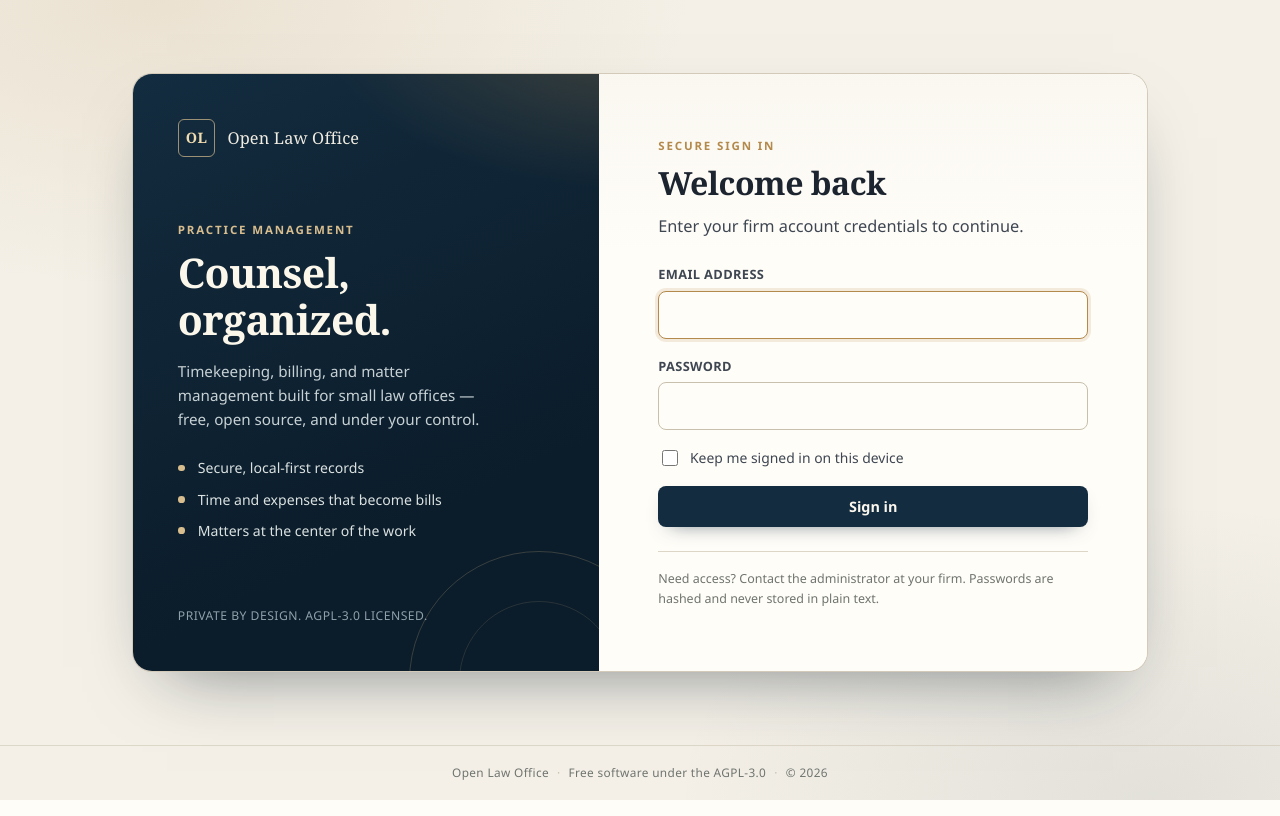
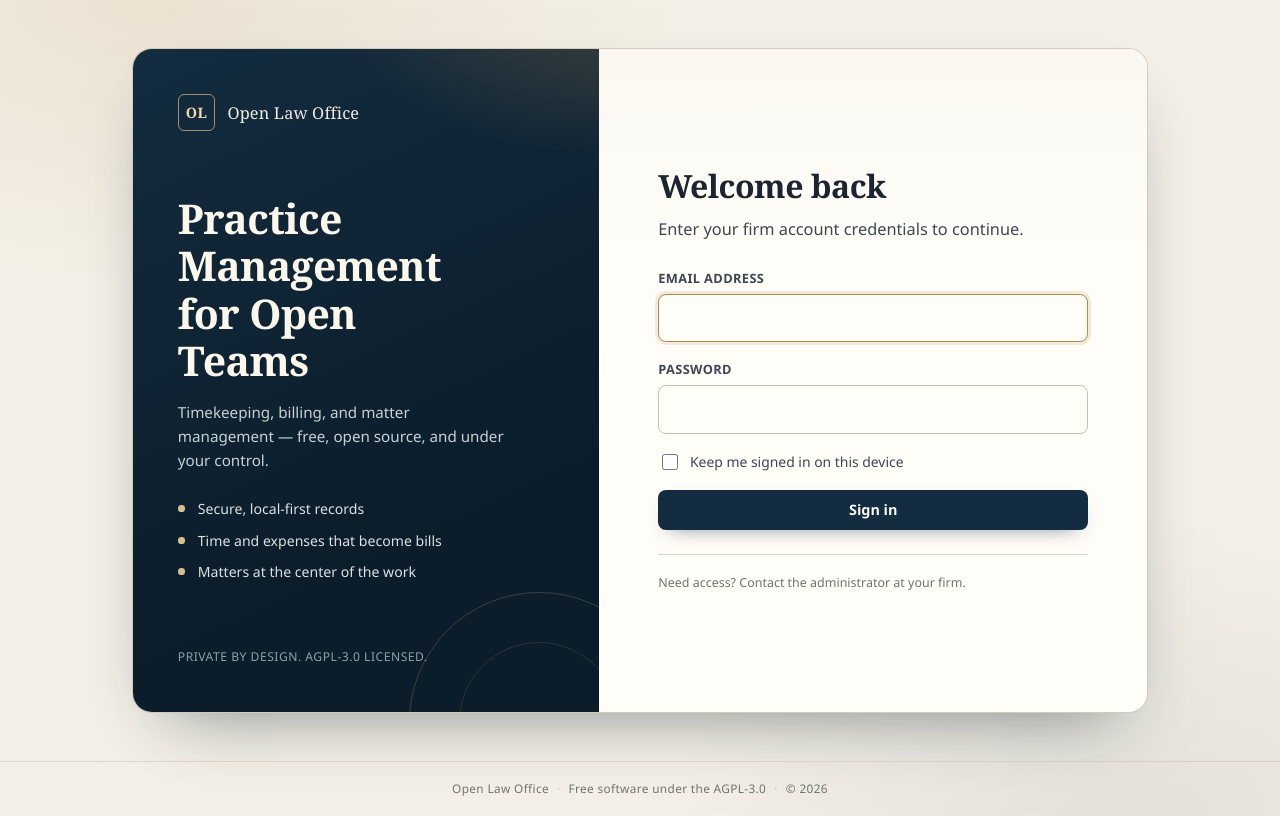
Before and after one commit to JayReding/openlawoffice, a Flask app: page /login in a window 1280 px wide. Run offline with Flask 3, Linux system fonts and the light colour scheme; tables that the repository leaves empty hold one stand-in row (values such as "Sample post"); some libraries are stand-ins or nearby versions.

Commit message:
UI updates.

```diff
--- a/openlawoffice/templates/auth/login.html
+++ b/openlawoffice/templates/auth/login.html
@@ -13,10 +13,9 @@
       <span class="auth-intro-name">{{ app_name }}</span>
     </div>
     <div class="auth-intro-body">
-      <p class="eyebrow eyebrow-light">Practice management</p>
-      <h1>Counsel, organized.</h1>
+      <h1>Practice Management for Open Teams</h1>
       <p class="auth-intro-copy">
-        Timekeeping, billing, and matter management built for small law offices
+        Timekeeping, billing, and matter management
         &mdash; free, open source, and under your control.
       </p>
       <ul class="feature-list">
@@ -30,7 +29,6 @@
 
   <section class="auth-panel">
     <div class="auth-panel-inner">
-      <p class="eyebrow">Secure sign in</p>
       <h2>Welcome back</h2>
       <p class="lede">Enter your firm account credentials to continue.</p>
 
@@ -50,8 +48,7 @@
       </form>
 
       <p class="auth-note">
-        Need access? Contact the administrator at your firm. Passwords are
-        hashed and never stored in plain text.
+        Need access? Contact the administrator at your firm.
       </p>
     </div>
   </section>
```
Also changed, not shown: README.md.
